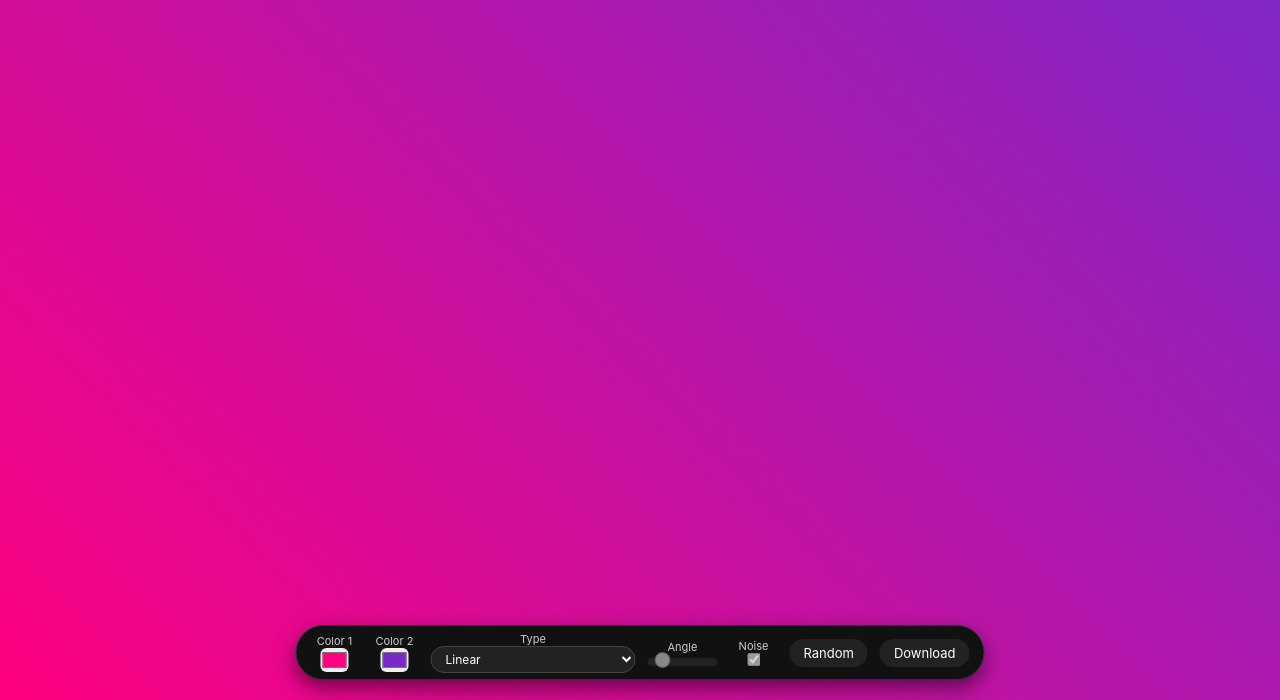
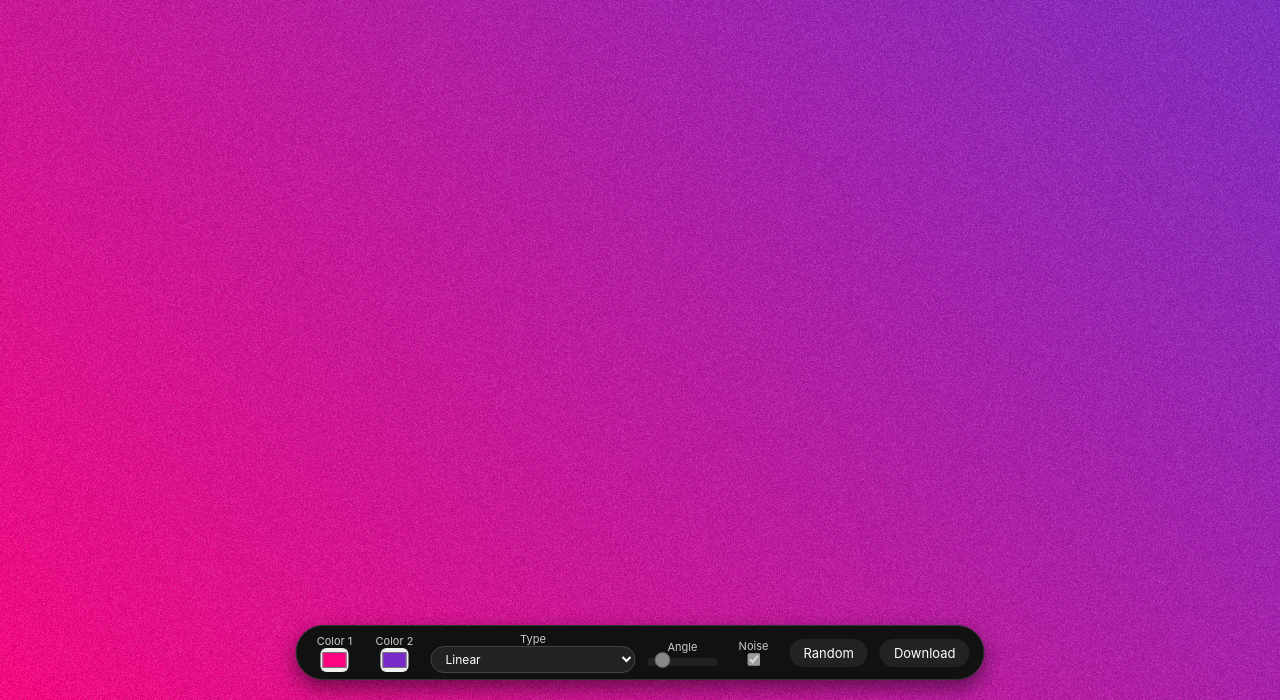
Before and after one commit to tmrxdev/awesome-gradients, a plain HTML site: page index.html in a window 1280 px wide. Shown: the part 100-800 px from the top of the page. Drawn offline with nearby package versions, Linux system fonts and the light colour scheme.

Commit message:
Update style.css

```diff
--- a/style.css
+++ b/style.css
@@ -10,27 +10,27 @@
       overflow: hidden;
     }
     #container {
-      flex-grow: 1;
      position: relative;
      width: 100vw;
      height: 100vh;
      overflow: hidden;
-      cursor: crosshair;
     }
+
     #gradientBox {
      position: absolute;
-      inset: 0;
-      filter: none;
-      z-index: 1;
+     width: 100%;
+      height: 100%;
+     z-index: 0;
     }
+
     #noiseCanvas {
      position: absolute;
-      inset: 0;
+     width: 100%;
+     height: 100%;
+     z-index: 1;
      pointer-events: none;
-      z-index: 2;
-      mix-blend-mode: overlay;
-      opacity: 0.15;
     }
+
     .toolbar {
       position: fixed;
       bottom: 20px;
```
Lines whose indentation alone changed are shown as unchanged.
